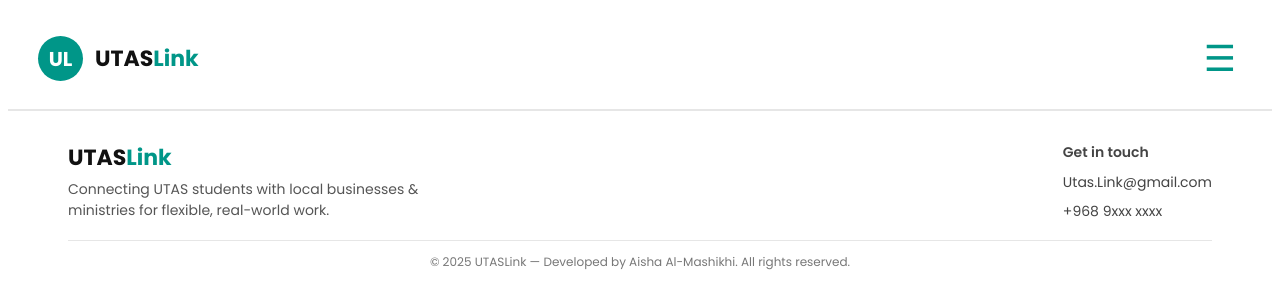
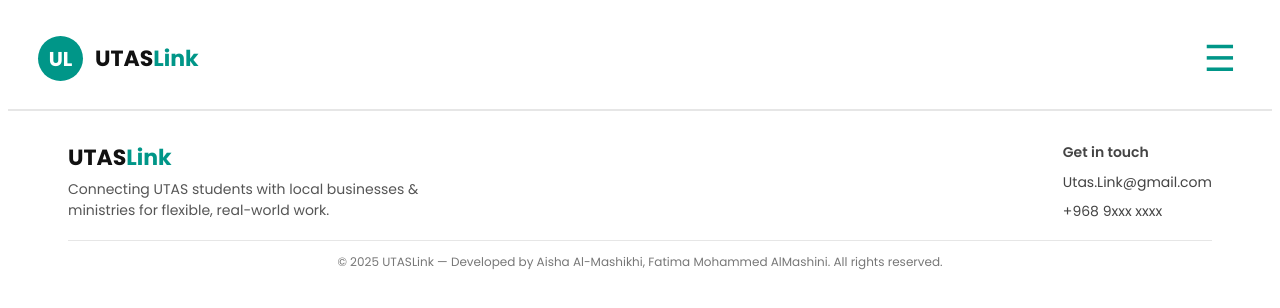
Before and after one commit to Aisha-Ahmed-Al-Mashikhi/utas-link-project, a React (Create React App) app in the folder client/: page /chat-page in a window 1280 px wide. Shown: the top 308 px of the page. Built offline with nearby package versions, Linux system fonts and the light colour scheme.

Commit message:
Update Footer.jsx

```diff
--- a/client/src/Component/Footer.jsx
+++ b/client/src/Component/Footer.jsx
@@ -28,7 +28,7 @@ const Footer = () => {
 
       {/* COPYRIGHT LINE — MUST BE INSIDE A DIV */}
       <div className="footer-copy">
-        © 2025 UTASLink — Developed by Aisha Al-Mashikhi. All rights reserved.
+        © 2025 UTASLink — Developed by Aisha Al-Mashikhi, Fatima Mohammed AlMashini. All rights reserved.
       </div>
     </footer>
   );
```
